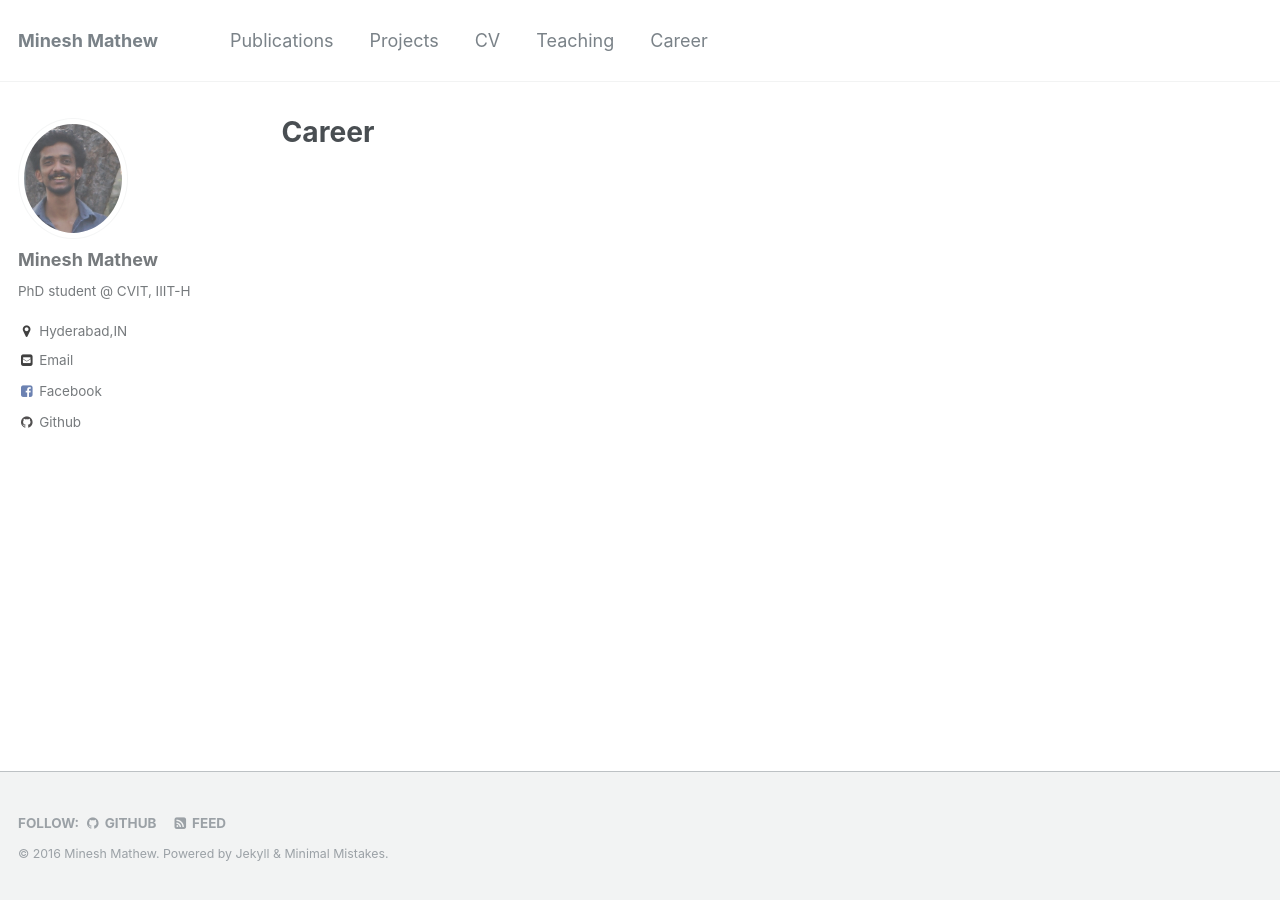
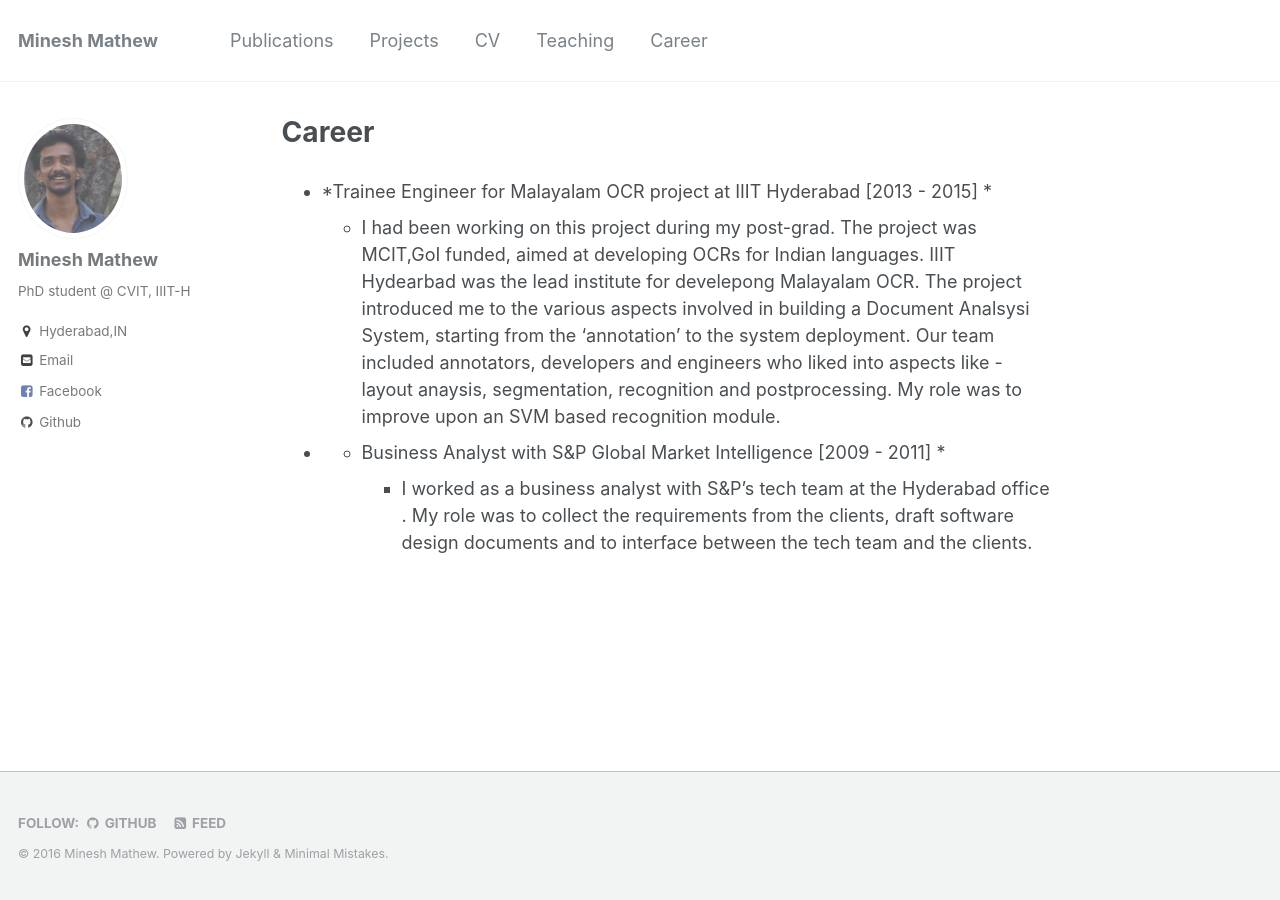
Before and after one commit to mineshmathew/mineshmathew.github.io, a Jekyll site: the page built from _pages/Career.markdown, in a window 1280 px wide. Built offline with Jekyll 4.4.1, drawn with Linux system fonts in a browser that asks for light colours.

Commit message:
builtagain

```diff
--- a/_pages/Career.markdown
+++ b/_pages/Career.markdown
@@ -7,3 +7,8 @@
 author_profile: true
 
 ---
+- *Trainee Engineer for Malayalam OCR project at IIIT Hyderabad  [2013 - 2015] *
+	- I had been working on this project during my post-grad. The project was MCIT,GoI  funded, aimed at developing OCRs for Indian languages. IIIT Hydearbad was the lead institute for develepong Malayalam OCR. The project introduced me to the various aspects involved in building a Document Analsysi System, starting from the 'annotation' to the system deployment. Our team included annotators, developers and engineers who liked into aspects like - layout anaysis, segmentation, recognition and postprocessing. My role was to  improve upon an SVM based recognition module.
+
+- * Business Analyst with S&P Global Market Intelligence [2009 - 2011] *
+	- I worked as a business analyst with S&P's  tech team at the Hyderabad office . My role was to collect the requirements from the clients, draft software design documents and to interface between the tech team and the clients.
```
Also changed, not shown: 2 other files.
